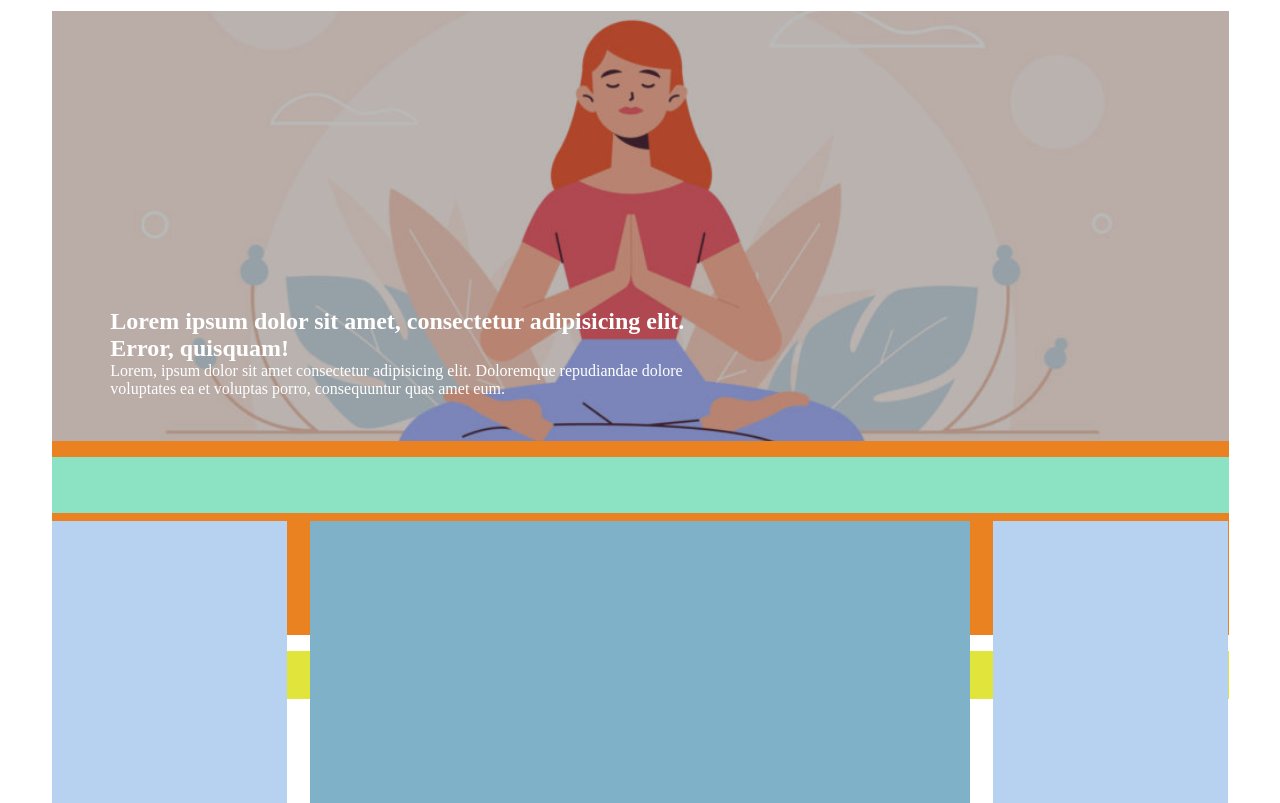
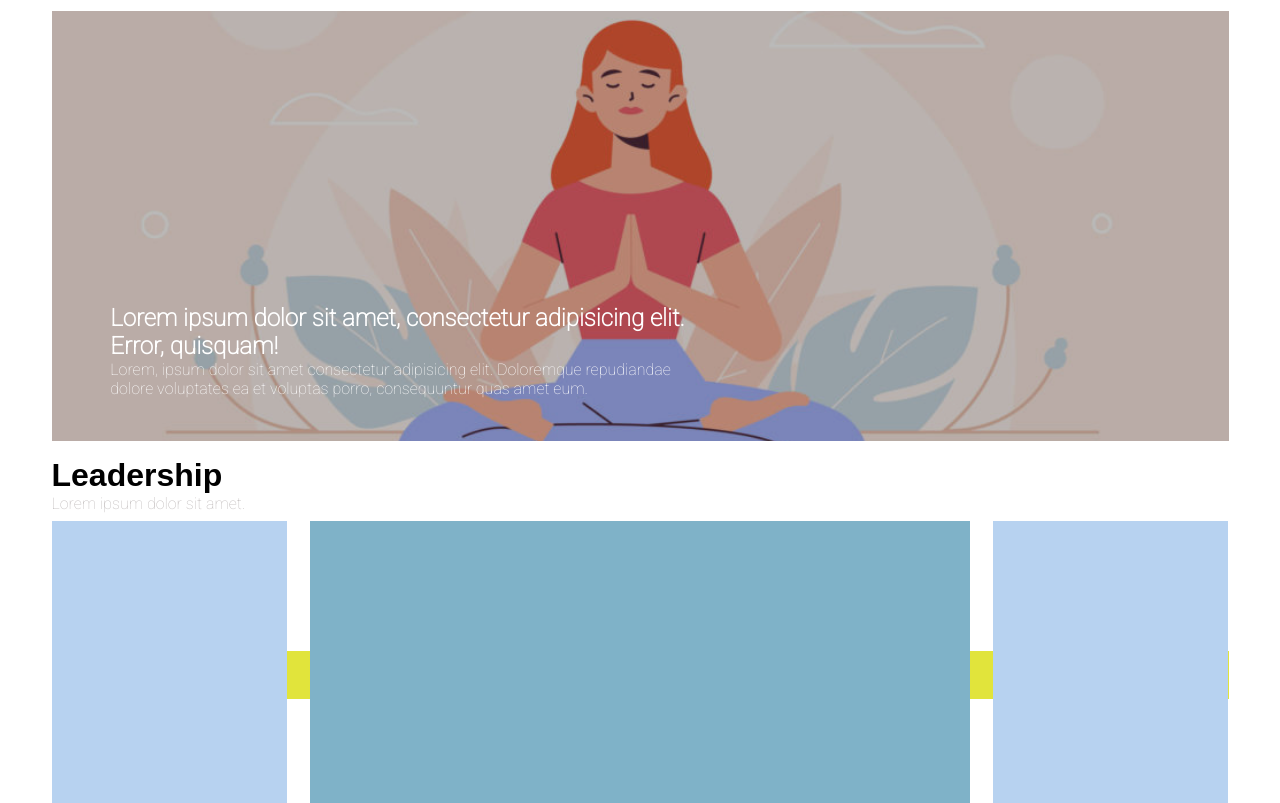
Before and after one commit to AndreSoffiantini/htmlcss-wp, a plain HTML site: page index.html in a window 1280 px wide. Shown: the part 73-876 px from the top of the page. Drawn offline with Linux system fonts and the light colour scheme.

Commit message:
Add main-text-header

```diff
--- a/css/style.css
+++ b/css/style.css
@@ -4,6 +4,7 @@
     margin: 0;
     padding: 0;
     box-sizing: border-box;
+    font-family: 'Roboto', sans-serif;
 }
 
 .clearfix::after {
@@ -44,7 +45,7 @@
 
 .debug .site_main {
     height: 78vh;
-    background-color: var(--main-color);
+    /* background-color: var(--main-color); */
     margin-bottom: var(--margin-main_text-footer);
 }
 
@@ -56,7 +57,7 @@
 
 .debug .main-text-header {
     height: 7vh;
-    background-color: var(--main-header_text-color);
+    /* background-color: var(--main-header_text-color); */
     margin-bottom: 1vh;
 }
 
@@ -152,6 +153,20 @@ body {
 /***** /.hero-photo *****/
 
 
+/***** .main-text-header *****/
+
+.main-text-header>h1 {
+    font-family: 'Roboto500', sans-serif;
+}
+
+.main-text-header>span {
+    color: var(--primary-color);
+}
+
+
+/***** /.main-text-header *****/
+
+
 /***** .main-text-container *****/
 
 
--- a/index.html
+++ b/index.html
@@ -6,6 +6,9 @@
     <meta http-equiv="X-UA-Compatible" content="IE=edge">
     <meta name="viewport" content="width=device-width, initial-scale=1.0">
     <title>Layout</title>
+    <link rel="preconnect" href="https://fonts.googleapis.com">
+    <link rel="preconnect" href="https://fonts.gstatic.com" crossorigin>
+    <link href="https://fonts.googleapis.com/css2?family=Roboto:wght@100&display=swap" rel="stylesheet">
     <link rel="stylesheet" href="./css/style.css">
 </head>
 
@@ -58,6 +61,9 @@
 
             <div class="main-text-header">
 
+                <h1>Leadership</h1>
+                <span>Lorem ipsum dolor sit amet.</span>
+
             </div>
 
             <div class="main-text-container clearfix">
```
